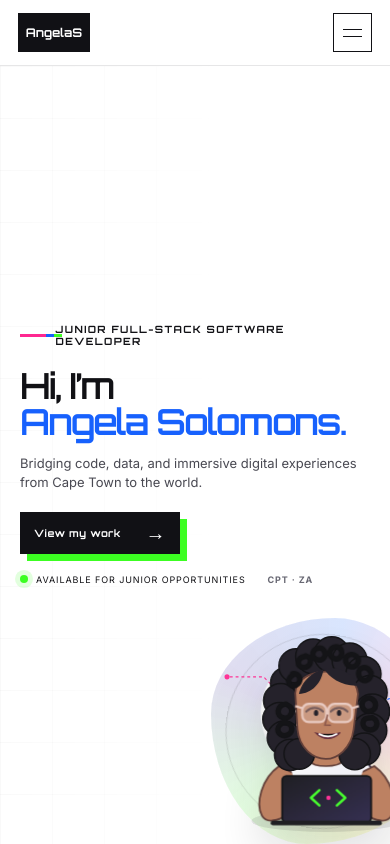
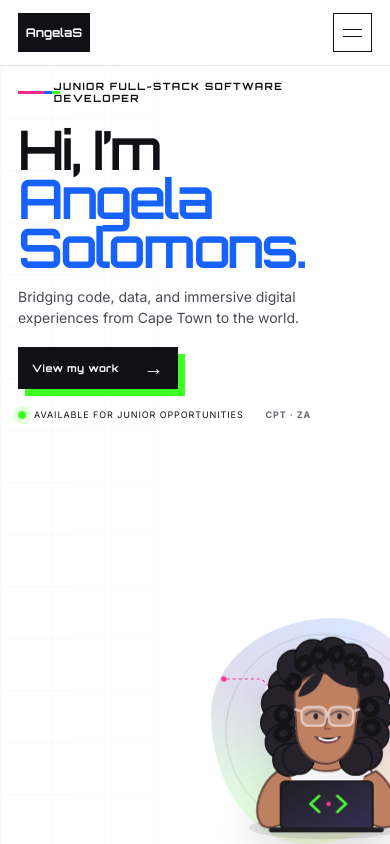
Before and after one commit to AngelaSolomons/Portfolio-Vue.js, a Vue app: page / in a window 390 px wide. Built offline with nearby package versions, Linux system fonts and the light colour scheme.

Commit message:
Updated responsiveness

```diff
--- a/src/style.css
+++ b/src/style.css
@@ -2753,3 +2753,92 @@ width: max-content;
     transform: scale(1) rotate(0deg);
   }
 }
+
+
+/* ========================================
+   RESPONSIVE HERO
+   ======================================== */
+
+/* Tablet / smaller laptop */
+@media (max-width: 900px) {
+  .hero-panel {
+    padding: 80px 6vw 50px;
+  }
+
+  .hero-panel .hero-copy {
+    max-width: 52%;
+    z-index: 2;
+  }
+
+  .hero-panel .portrait-stage {
+    width: 48%;
+    max-width: 480px;
+  }
+
+  .hero-panel h1 {
+    font-size: clamp(42px, 7vw, 76px);
+    line-height: .95;
+  }
+}
+
+
+/* Mobile */
+@media (max-width: 700px) {
+  .hero-panel {
+    min-height: 100vh;
+    height: auto;
+    padding: 90px 24px 50px;
+    display: flex;
+    flex-direction: column;
+    justify-content: flex-start;
+    overflow: hidden;
+  }
+
+  .hero-panel .hero-copy {
+    width: 100%;
+    max-width: 100%;
+    position: relative;
+    z-index: 2;
+  }
+
+  .hero-panel h1 {
+    font-size: clamp(42px, 13vw, 68px);
+    line-height: .9;
+    max-width: 100%;
+  }
+
+  .hero-panel p {
+    max-width: 100%;
+    font-size: 14px;
+  }
+
+  .hero-panel .portrait-stage {
+    width: 100%;
+    max-width: 390px;
+    height: auto;
+    margin: 20px auto 0;
+    position: relative;
+  }
+
+  .hero-panel .portrait {
+    width: 100%;
+    height: auto;
+  }
+}
+
+
+/* Small phones */
+@media (max-width: 430px) {
+  .hero-panel {
+    padding: 80px 18px 40px;
+  }
+
+  .hero-panel h1 {
+    font-size: clamp(38px, 14vw, 58px);
+  }
+
+  .hero-panel .portrait-stage {
+    max-width: 340px;
+    margin-top: 15px;
+  }
+}
```
